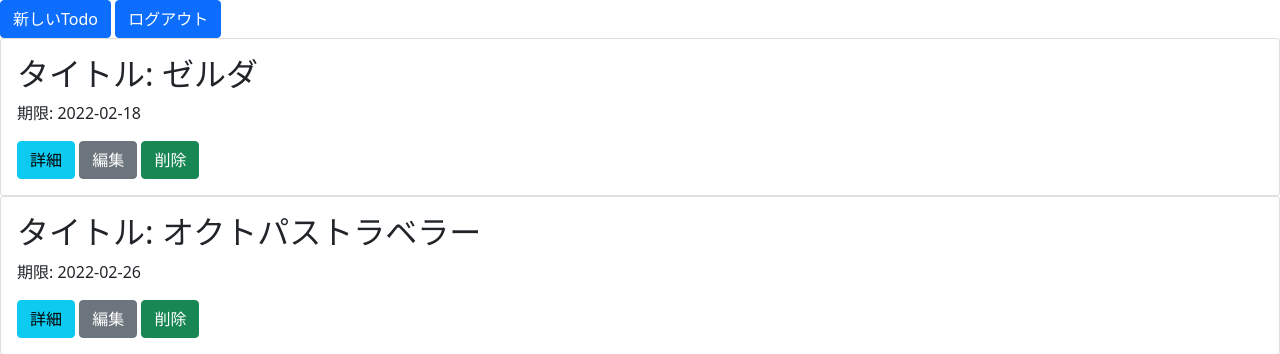
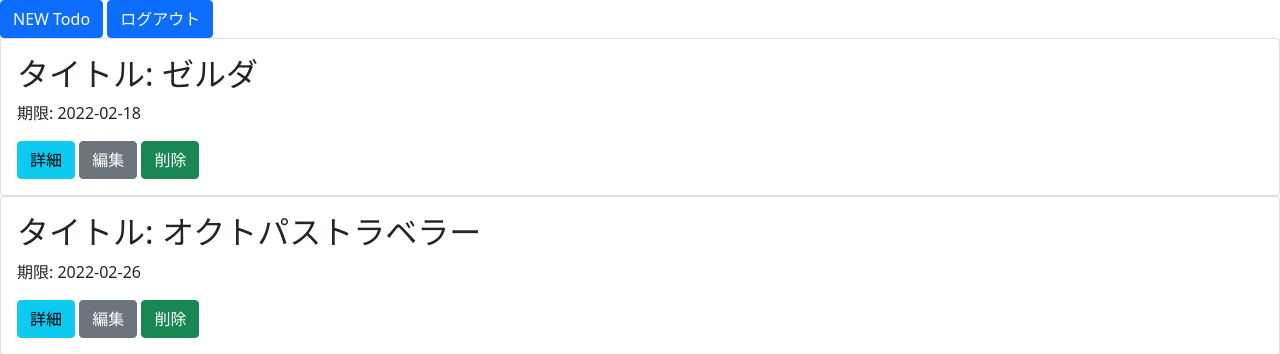
Before and after one commit to pi-to/Todo_app, a Flask app: page /index in a window 1280 px wide. Shown: the part 56-410 px from the top of the page. Run offline with Flask 2, Linux system fonts and the light colour scheme; a user stored in the database is signed in; data comes from the database, SQL or seed files in the repository; some libraries are stand-ins or nearby versions.

Commit message:
index.html edit

```diff
--- a/templates/index.html
+++ b/templates/index.html
@@ -7,7 +7,7 @@
       <a class="navbar-brand" href="#">Todoアプリ</a>
     </div>
   </nav>
-<a href="/create" class="btn btn-primary" role="button">新しいTodo</a>
+<a href="/create" class="btn btn-primary" role="button">NEW Todo</a>
 <a href="/logout" class="btn btn-primary" role="button">ログアウト</a>
 
 
```
